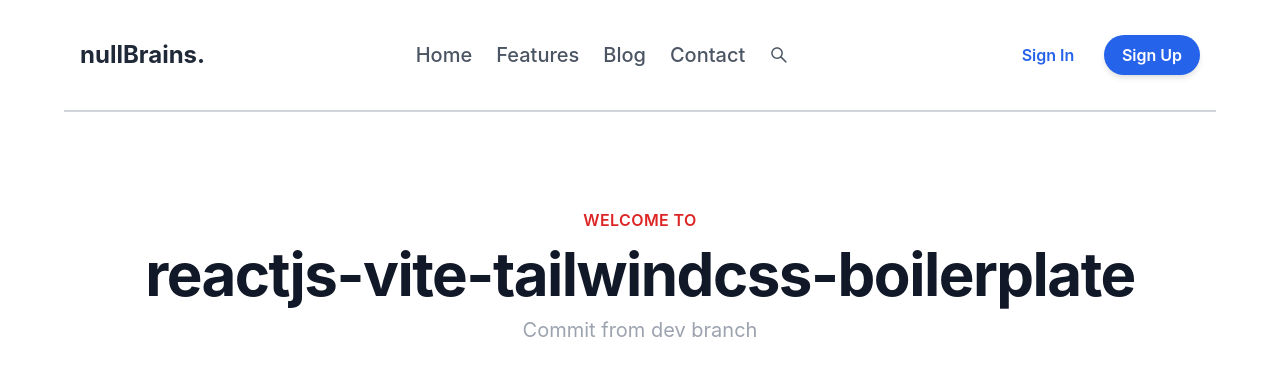
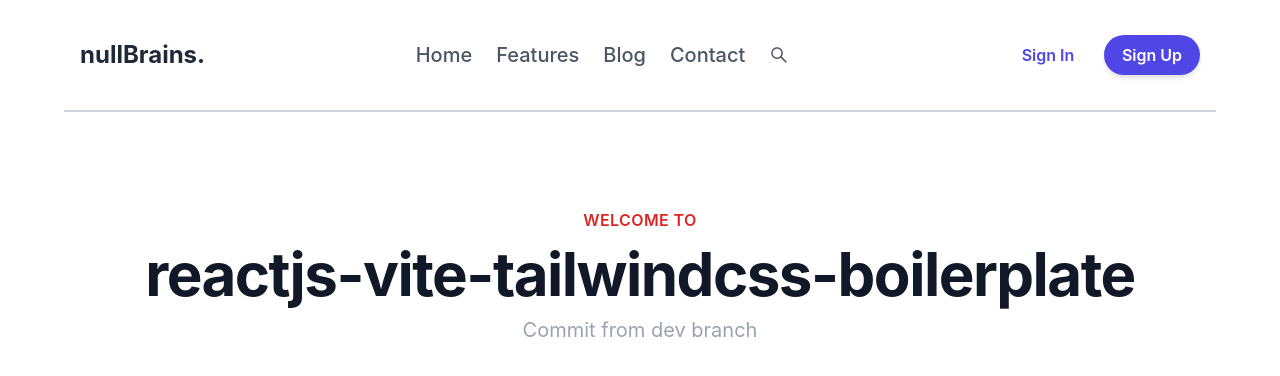
Before and after one commit to appsplash99/blowhorn-landing-page, a React (Vite) app: page / in a window 1280 px wide. Shown: the top 376 px of the page. Built offline with nearby package versions, Linux system fonts and the light colour scheme.

Commit message:
updated navbar height

```diff
--- a/src/components/Navbar.tsx
+++ b/src/components/Navbar.tsx
@@ -14,7 +14,7 @@ export const Navbar: React.FC<INavbarProps> = ({
 }) => {
   return (
     <nav className="bg-red-600 relative">
-      <div className="h-16 md:h-28 flex bg-white flex-wrap items-center justify-between p-4 border-b-2 border-gray-300">
+      <div className="h-1/5 md:h-28 flex bg-white flex-wrap items-center justify-between p-4 border-b-2 border-gray-300">
         <div className="flex gap-4 items-center justify-center">
           <div className={`block lg:${!showMobileNav && "hidden"}`}>
             <button
@@ -35,17 +35,17 @@ export const Navbar: React.FC<INavbarProps> = ({
           {children}
         </div>
         <div className="flex gap-2 items-center">
-          <Button className="py-2 px-2 bg-white hover:bg-gray-100 focus:ring-blue-500 focus:ring-offset-blue-200 text-blue-600 w-22 md:w-24 transition ease-in duration-200 text-center font-semibold focus:outline-none focus:ring-2 focus:ring-offset-0 rounded-full text-xs md:text-base">
+          <Button className="py-2 px-2 bg-white hover:bg-gray-100 focus:ring-indigo-500 focus:ring-offset-indigo-200 text-indigo-600 w-22 md:w-24 transition ease-in duration-200 text-center font-semibold focus:outline-none focus:ring-2 focus:ring-offset-0 rounded-full text-xs md:text-base">
             Sign In
           </Button>
-          <Button className="py-2 px-2 bg-blue-600 hover:bg-blue-700 focus:ring-blue-500 focus:ring-offset-blue-200 text-white w-22 md:w-24 transition ease-in duration-200 text-center font-semibold shadow-md focus:outline-none focus:ring-2 focus:ring-offset-2 rounded-full text-xs md:text-base">
+          <Button className="py-2 px-2 bg-indigo-600 hover:bg-indigo-700 focus:ring-indigo-500 focus:ring-offset-indigo-200 text-white w-22 md:w-24 transition ease-in duration-200 text-center font-semibold shadow-md focus:outline-none focus:ring-2 focus:ring-offset-2 rounded-full text-xs md:text-base">
             Sign Up
           </Button>
         </div>
       </div>
       {/* MOBILE NAV */}
       <div
-        className={`absolute w-full h-12 bg-purple-300 ${
+        className={`absolute w-full h-12 bg-purple-100 ${
           showMobileNav ? "flex" : "hidden"
         } lg:hidden gap-6 items-center justify-center text-xl`}
       >
```
